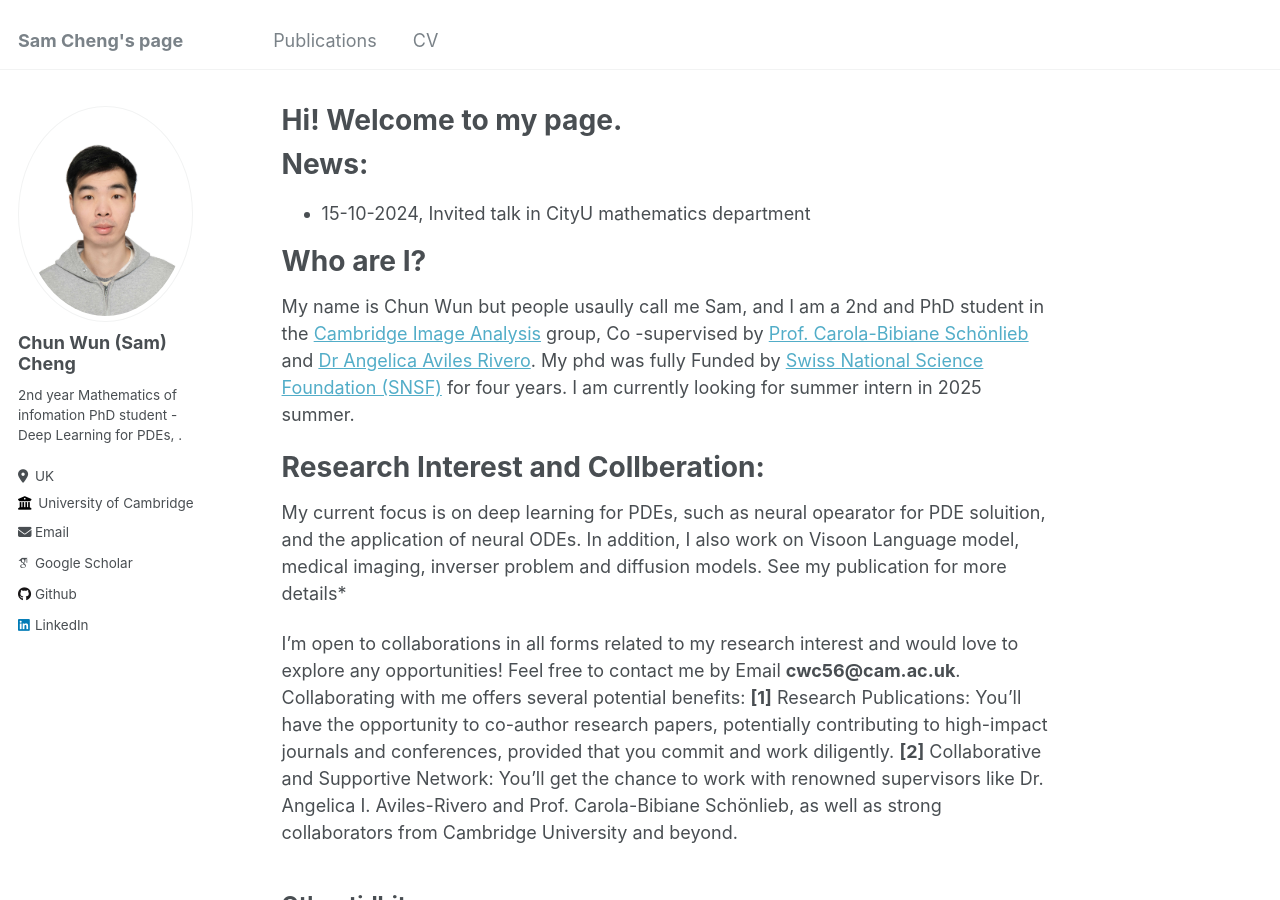
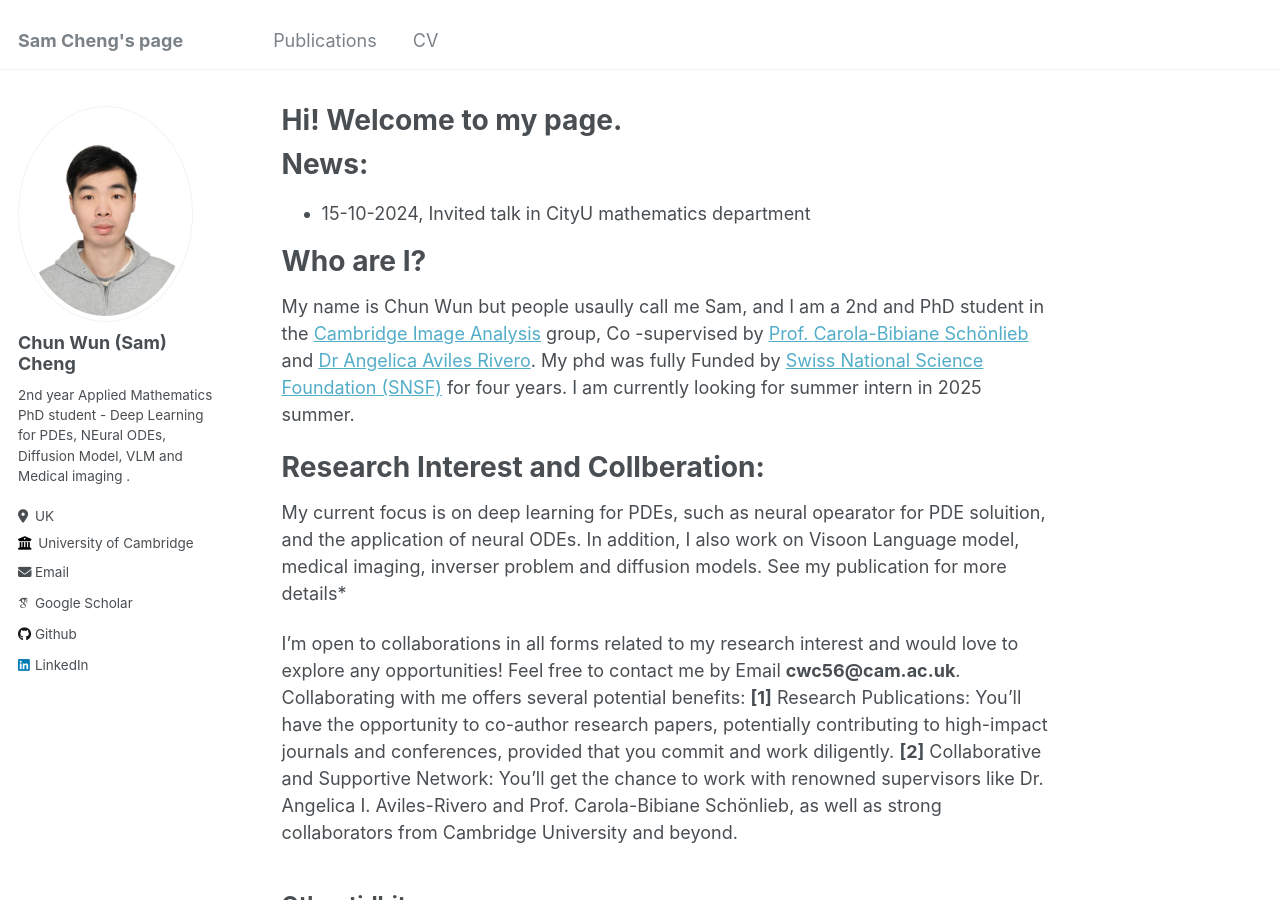
Before and after one commit to samcheng123/Cam, a Jekyll site: the page built from _pages/about.md, in a window 1280 px wide and 900 px high. Built offline with Jekyll 4.4.1, drawn with Linux system fonts in a browser that asks for light colours; some web fonts are replaced.

Commit message:
Update _config.yml

```diff
--- a/_config.yml
+++ b/_config.yml
@@ -11,7 +11,7 @@
 title                    : "Sam Cheng's page"
 title_separator          : "-"
 name                     : &name "Chun Wun (Sam) Cheng"
-description              : &description "2nd year Mathematics of infromation PhD student at the University of Cambridge. Supervised by Prof. Carola-Bibiane Schönlieb and Dr Angelica Aviles Rivero."
+description              : &description "2nd year Applied Mathematics PhD student at the University of Cambridge. Supervised by Prof. Carola-Bibiane Schönlieb and Dr Angelica Aviles Rivero."
 url                      : https://samcheng123.github.io/Cam/ # the base hostname & protocol for your site e.g. "https://mmistakes.github.io"
 baseurl                  : "" # the subpath of your site, e.g. "/blog"
 repository               : "samcheng123/Cam"
@@ -24,7 +24,7 @@
   avatar           : "profile.JPG"
   name             : "Chun Wun (Sam) Cheng"
   pronouns         : # example: "she/her"
-  bio              : "2nd year Mathematics of infomation PhD student - Deep Learning for PDEs, ."
+  bio              : "2nd year Applied Mathematics PhD student - Deep Learning for PDEs, NEural ODEs, Diffusion Model, VLM and Medical imaging ."
   location         : "UK"
   employer         : "University of Cambridge"
   uri              : # URL
```
